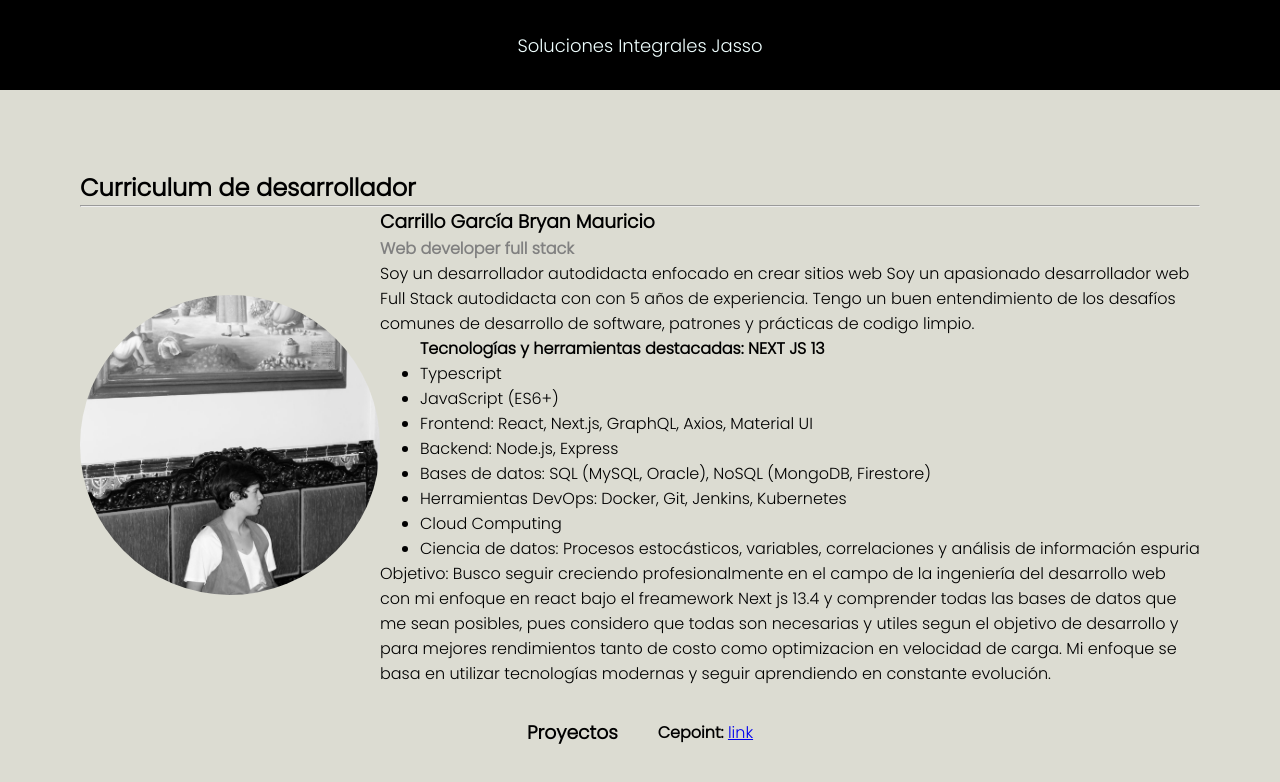
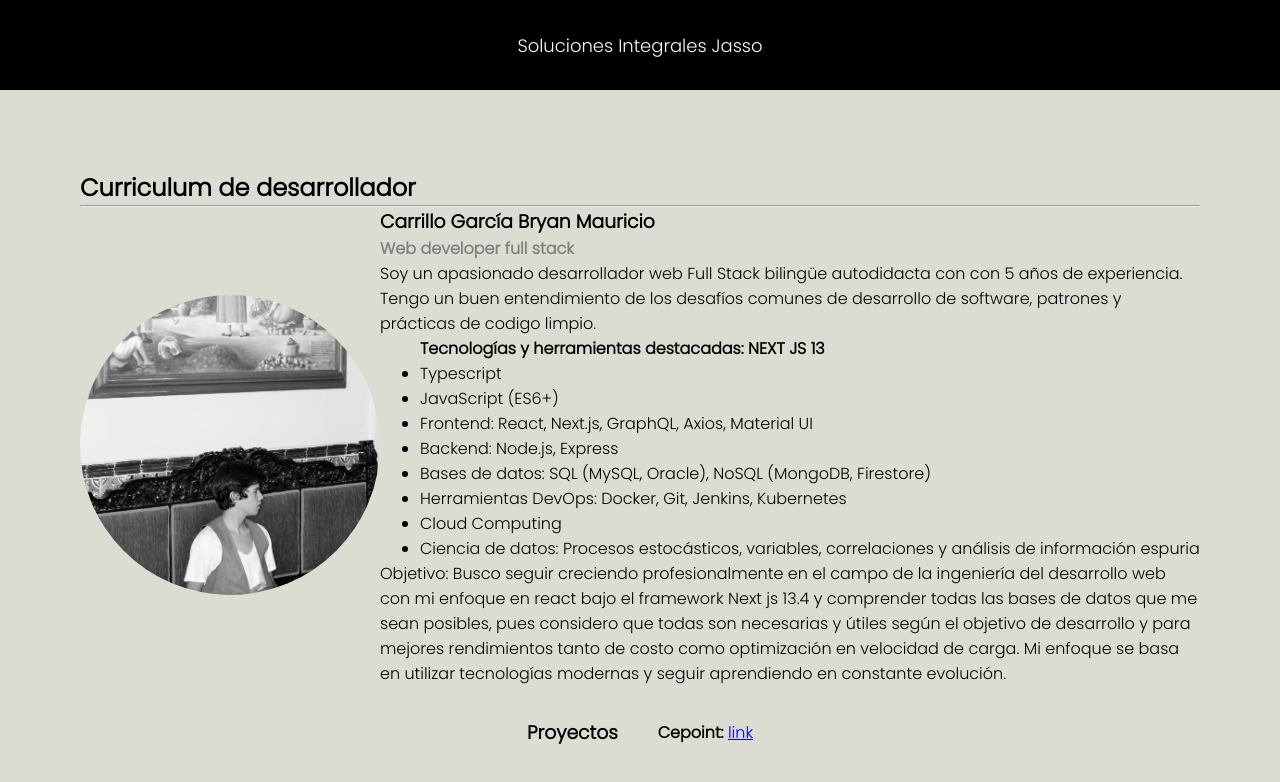
Before and after one commit to T-Carri/ProyectosEscolares, a plain HTML site: page curriculum.html in a window 1280 px wide. Drawn offline with Linux system fonts and the light colour scheme.

Commit message:
08sep2023-1030

```diff
--- a/curriculum.html
+++ b/curriculum.html
@@ -6,7 +6,7 @@
     <link rel="preconnect" href="https://fonts.googleapis.com">
 <link rel="preconnect" href="https://fonts.gstatic.com" crossorigin>
 <link href="https://fonts.googleapis.com/css2?family=Poppins:wght@300&display=swap" rel="stylesheet">
-    <title>Currriculum desarrollador</title>
+    <title>Curriculum desarrollador</title>
 </head>
 <body>
     <header class="navbar">
@@ -29,9 +29,8 @@
 
 <h3>Carrillo García Bryan Mauricio</h3>
 <h4>Web developer full stack</h4>
-     <p>Soy un desarrollador autodidacta enfocado en crear sitios web
-
-        Soy un apasionado desarrollador web Full Stack autodidacta con con 5 años de
+     <p>
+        Soy un apasionado desarrollador web Full Stack bilingüe autodidacta con con 5 años de
         experiencia. Tengo un buen entendimiento de los desafíos comunes de desarrollo de software, patrones y prácticas de codigo limpio.
 
     </p>
@@ -50,8 +49,8 @@
 
       <p>
          Objetivo:
- Busco seguir creciendo profesionalmente en el campo de la ingeniería del desarrollo web con mi enfoque en react bajo el freamework Next js 13.4 y comprender todas las bases de datos
- que me sean posibles, pues considero que todas son necesarias y utiles segun el objetivo de desarrollo y para mejores rendimientos tanto de costo como optimizacion en velocidad de carga.
+ Busco seguir creciendo profesionalmente en el campo de la ingeniería del desarrollo web con mi enfoque en react bajo el framework Next js 13.4 y comprender todas las bases de datos
+ que me sean posibles, pues considero que todas son necesarias y útiles según el objetivo de desarrollo y para mejores rendimientos tanto de costo como optimización en velocidad de carga.
  Mi enfoque se basa en utilizar tecnologías modernas y seguir aprendiendo en constante evolución.
 
       </p>
```
Also changed, not shown: historia.html (+2 -2 lines), icon.ico (added).
